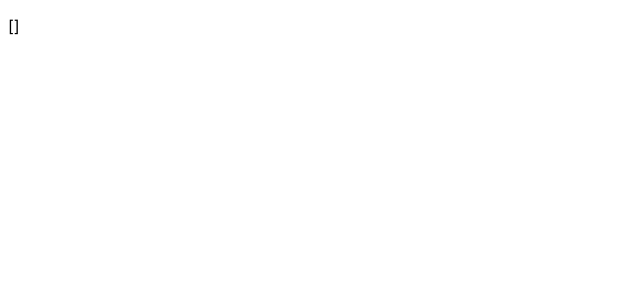
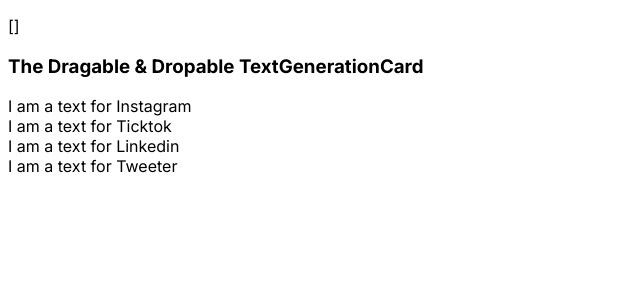
Before and after one commit to YuluDuan/trumpet-ai, a Next.js app: page / in a window 1280 px wide. Shown: the top 300 px of the page, without its empty margins (0-640 px from the left). Built offline with nearby package versions, Linux system fonts and the light colour scheme.

Commit message:
add drop and dragcomponent using @dnd-kit (#4)

```diff
--- a/src/app/page.tsx
+++ b/src/app/page.tsx
@@ -1,3 +1,4 @@
+import DragandDrop from "@/components/DragandDrop";
 import { db } from "@/lib/db";
 
 async function getUsers() {
@@ -8,5 +9,10 @@
 
 export default async function Home() {
   const users = await getUsers();
-  return <p>{JSON.stringify(users)}</p>;
+  return (
+    <>
+      <p>{JSON.stringify(users)}</p>
+      <DragandDrop />
+    </>
+  );
 }
--- /dev/null
+++ b/src/components/DragandDrop.tsx
@@ -0,0 +1,43 @@
+"use client";
+
+import { useState } from "react";
+import { DndContext, DragEndEvent, closestCenter } from "@dnd-kit/core";
+import {
+  arrayMove,
+  SortableContext,
+  verticalListSortingStrategy,
+} from "@dnd-kit/sortable";
+import SortableItem from "./SortableItem";
+
+const DragandDrop = () => {
+  const [text, setText] = useState([
+    "I am a text for Instagram",
+    "I am a text for Ticktok",
+    "I am a text for Linkedin",
+    "I am a text for Tweeter",
+  ]);
+
+  const handleDragEnd = (event: DragEndEvent) => {
+    const { active, over } = event;
+    if (active.id !== over!.id) {
+      setText((text) => {
+        const activeIndex = text.indexOf(active.id.toString());
+        const overIndex = text.indexOf(over!.id.toString());
+        return arrayMove(text, activeIndex, overIndex);
+      });
+    }
+  };
+
+  return (
+    <DndContext collisionDetection={closestCenter} onDragEnd={handleDragEnd}>
+      <h3>The Dragable & Dropable TextGenerationCard</h3>
+      <SortableContext items={text} strategy={verticalListSortingStrategy}>
+        {text.map((text) => (
+          <SortableItem key={text} id={text} />
+        ))}
+      </SortableContext>
+    </DndContext>
+  );
+};
+
+export default DragandDrop;
--- /dev/null
+++ b/src/components/SortableItem.tsx
@@ -0,0 +1,25 @@
+"use client";
+import { useSortable } from "@dnd-kit/sortable";
+import { CSS } from "@dnd-kit/utilities";
+
+type SortableItemProps = {
+  key: string;
+  id: string | number;
+};
+
+const SortableItem = (props: SortableItemProps) => {
+  const { attributes, listeners, setNodeRef, transform, transition } =
+    useSortable({ id: props.id });
+
+  const style = {
+    transform: CSS.Transform.toString(transform),
+    transition,
+  };
+  return (
+    <div ref={setNodeRef} style={style} {...attributes} {...listeners}>
+      <div>{props.id}</div>
+    </div>
+  );
+};
+
+export default SortableItem;
```
Also changed, not shown: package.json (+5 -2 lines), 1 other file (tests, documents, lock files or other folders).
